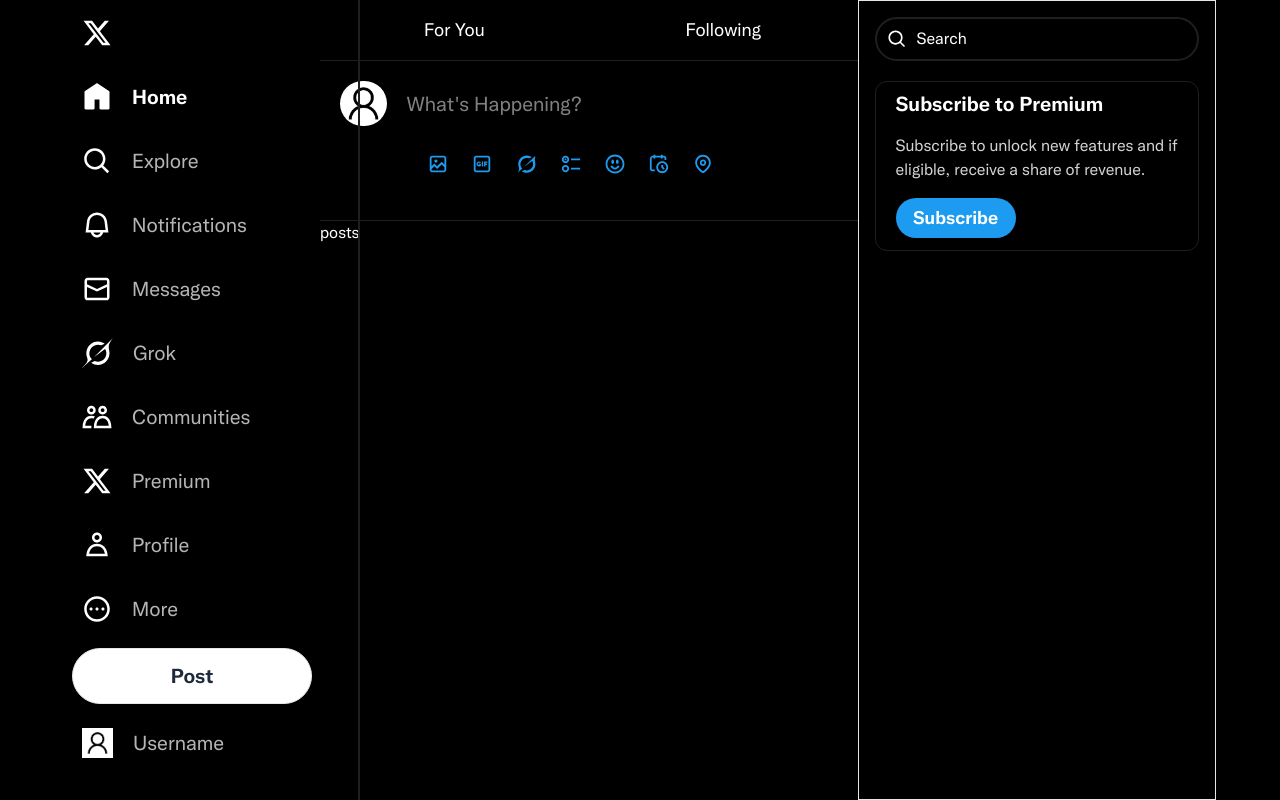
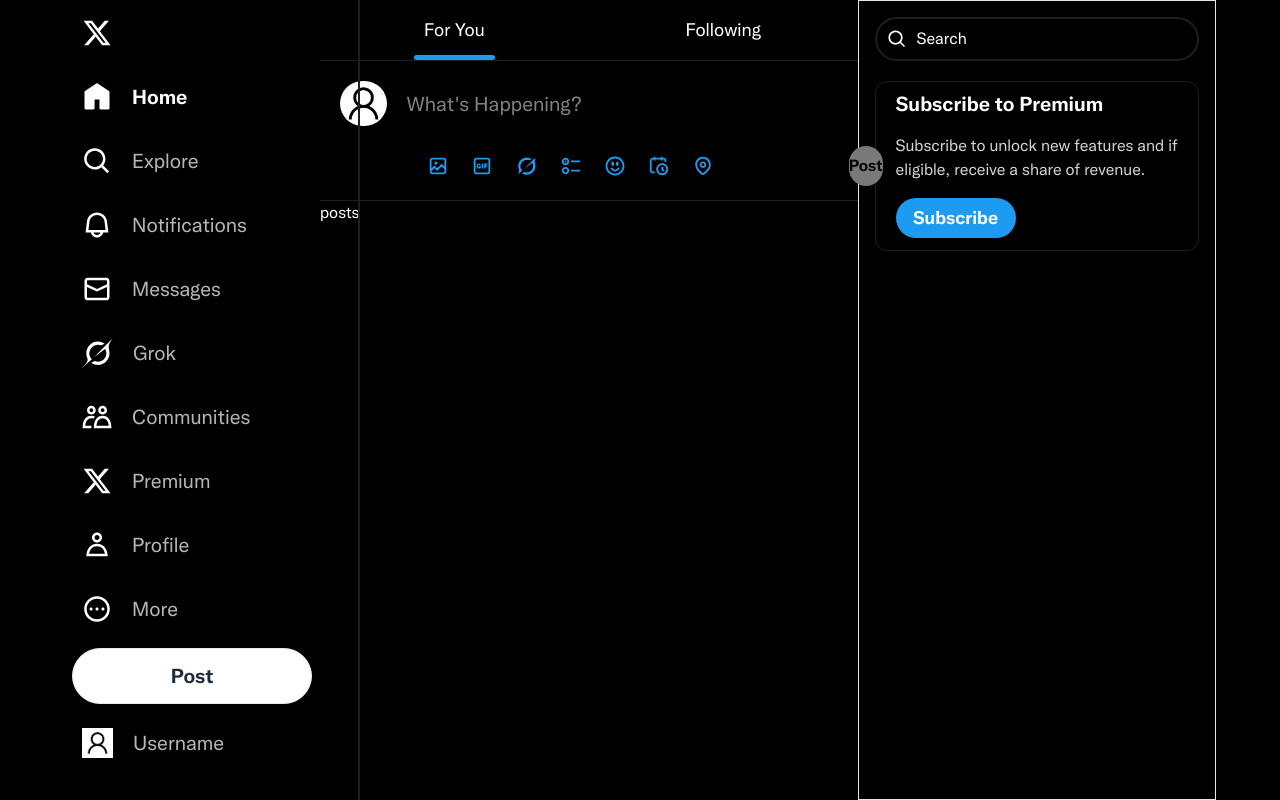
Before and after one commit to Karzkc/X-Clone, a Next.js app in the folder x-clone/: page /home in a window 1280 px wide. Built offline with nearby package versions, Linux system fonts and the light colour scheme.

Commit message:
adds loading , input functionality and etc

```diff
--- a/x-clone/app/globals.css
+++ b/x-clone/app/globals.css
@@ -208,7 +208,7 @@
 
 .items span:hover,
 .topbar div:hover {
-  transition: all 100ms;
+  transition: all 200ms ease-in-out;
   background: #EFF3F419;
 }
 
@@ -220,6 +220,18 @@
   display: flex;
   align-items: center;
   justify-content: center;
+  flex-direction: column;
+  position: relative;
+  cursor: pointer;
+}
+
+.bottom-line{
+  width: 30%;
+  height: 5px;
+  background-color: #1d9bf0;
+  position: absolute;
+  bottom: 0;
+  border-radius: 9999px;
 }
 
 .topbar div {
@@ -255,3 +267,17 @@
 .options img:hover {
   background-color: #031018;
 }
+
+.loader {
+  border: 6px solid #f3f3f3;
+  border-top: 6px solid #1d9bf0;
+  border-radius: 50%;
+  width: 48px;
+  height: 48px;
+  animation: spin 1s linear infinite;
+}
+
+@keyframes spin {
+  0% { transform: rotate(0deg); }
+  100% { transform: rotate(360deg); }
+}
--- a/x-clone/app/home/page.tsx
+++ b/x-clone/app/home/page.tsx
@@ -14,32 +14,31 @@
 
 
 const page = ({ selected = "Everyone" }) => {
+
+  // URL based sidebar boldnesss logic
   const pathname = usePathname();
   const pageURL = pathname.split('/').filter(Boolean).pop();
   console.log(pageURL)
-  const [input, setInput] = useState(false)
-  const [searchCancel, setSearchCancel] = useState(false)
-  const [searchValue, setSearchValue] = useState("")
-  const [search_popup, setSearch_popup] = useState(false)
 
-  const search_ref = useRef<HTMLInputElement>(null)
-
+  // Home Page Input Logic
+  const [input, setInput] = useState(false);
+  const [centersearchValue, setCentersearchValue] = useState("");
+  const handleCenterSearch = (e: React.ChangeEvent<HTMLInputElement>) => {
+    const value = e.target.value;
+    setCentersearchValue(value);
+  };
 
   useEffect(() => {
     setInput(false)
-  }, [])
+  }, []);
 
   const handleInputPost = () => {
     setInput(true)
-  }
-
-  const handleSearch = (e: React.ChangeEvent<HTMLInputElement>) => {
-    const value = e.target.value;
-    setSearchValue(value);
-    setSearchCancel(value.length > 0);
-
   };
 
+  // Searchbar Cancel Button Logic
+  const search_ref = useRef<HTMLInputElement>(null)
+  const [searchCancel, setSearchCancel] = useState(false);
   const handleCancel = () => {
     setSearchValue("")
     if (search_ref.current) {
@@ -48,9 +47,30 @@
     setSearchCancel(false)
   }
 
+  // Searchbar Value Logic
+  const [searchValue, setSearchValue] = useState("");
+  const handleSearch = (e: React.ChangeEvent<HTMLInputElement>) => {
+    const value = e.target.value;
+    setSearchValue(value);
+    setSearchCancel(value.length > 0);
+
+  };
+
+  // Searchbar Suggestion Popup Logic
+  const [search_popup, setSearch_popup] = useState(false);
   const searchPopupAppear = (e: boolean) => {
     setSearch_popup(e)
+  }
 
+  // Center Topbar Selection Logic
+  const [bottom_line, setBottom_line] = useState(true);
+  const handleTopbarSelection = (e: boolean) => {
+    if (e) {
+      setBottom_line(true)
+    }
+    else {
+      setBottom_line(false)
+    }
   }
 
   return (
@@ -58,17 +78,31 @@
       <div className="container flex w-[70vw] h-[100vh]">
         <div className="center container  w-[60%] ">
           <div className="topbar border-b-1 border-b-[#1d1f21] flex items-center justify-center ">
-            <div className=' fl text-lg'>
+            <div className=' fl text-lg' onClick={() => { handleTopbarSelection(true) }}>
               For You
+              {
+                bottom_line && <span className="bottom-line  ">
+                </span>
+              }
             </div>
-            <div className=' fl text-lg'>
+            <div className=' fl text-lg' onClick={() => { handleTopbarSelection(false) }}>
               Following
+              {
+                !bottom_line && <span className="bottom-line  ">
+                </span>
+              }
             </div>
           </div>
-          <div className="posting pr-4  border-b-1 border-b-[#1d1f21] h-35 ">
+          <div className={`posting pr-4  border-b-1 border-b-[#1d1f21] ${input ? "h-40" : "h-30"} `}>
             <div className='flex items-center gap-5 m-5' >
               <img src="/icons/user.png" alt="logo" className="h-[45px] rounded-4xl" />
-              <input onClick={handleInputPost} type="text" placeholder="What's Happening?" className='outline-none focus:border-none focus:outline-none placeholder:text-xl text-xl' />
+              <input
+                onClick={handleInputPost}
+                value={centersearchValue}
+                ref={search_ref}
+                onChange={(e) => { handleCenterSearch(e) }}
+                type="text" placeholder="What's Happening?"
+                className='outline-none focus:border-none focus:outline-none placeholder:text-xl text-xl' />
 
             </div>
 
@@ -115,7 +149,7 @@
 
               </div>
             </div>}
-            <div className='options flex items-center justify-start  pl-25 gap-2'>
+            <div className='options flex items-center justify-start  pl-25 gap-2 relative'>
               <img src="/icons/input/media.svg" alt="pic" />
               <img src="/icons/input/gif.svg" alt="pic" />
               <img src="/icons/input/grok.svg" alt="pic" />
@@ -123,6 +157,8 @@
               <img src="/icons/input/emoji.svg" alt="pic" />
               <img src="/icons/input/schedule.svg" alt="pic" />
               <img src="/icons/input/location.svg" alt="pic" />
+
+              <span className={`rounded-4xl text-black w-20 fl text-[16px] h-10 font-[600] ml-30 ${centersearchValue ? "bg-[#eff3f4]" : "bg-[#787a7a]"}`}>Post</span>
             </div>
           </div>
           <div className="posts">
@@ -145,7 +181,7 @@
               <img src="/icons/cross.svg" alt="cancel" className='h-6' />
             </span>}
           </div>
-          {search_popup && <div className="search-popup bg-black min-h-[100px] flex justify-center items-start rounded-[8px] ">
+          {search_popup && <div className="search-popup bg-black min-h-[100px] flex justify-center items-start rounded-[8px]">
             <span className='text-[#666a6f] text-[17px] mt-5'> Try searching for people, lists, or keywords </span>
           </div>}
           <div className="premium-section mt-5 p-2 ps-5  h-[170px] w-full border border-[#1d1f21] rounded-[12px] flex-col items-center justify-center">
--- /dev/null
+++ b/x-clone/app/loading.tsx
@@ -0,0 +1,5 @@
+import Spinner from "@/components/Spinner";
+
+export default function Loading() {
+  return <Spinner />;
+}
--- /dev/null
+++ b/x-clone/components/Spinner.tsx
@@ -0,0 +1,10 @@
+// components/Spinner.tsx
+import { Loader2 } from "lucide-react";
+
+export default function Spinner() {
+  return (
+    <div className="flex justify-center items-center h-screen bg-black">
+      <Loader2 className="h-10 w-10 animate-spin text-[#1d9bf0]" />
+    </div>
+  );
+}
```
